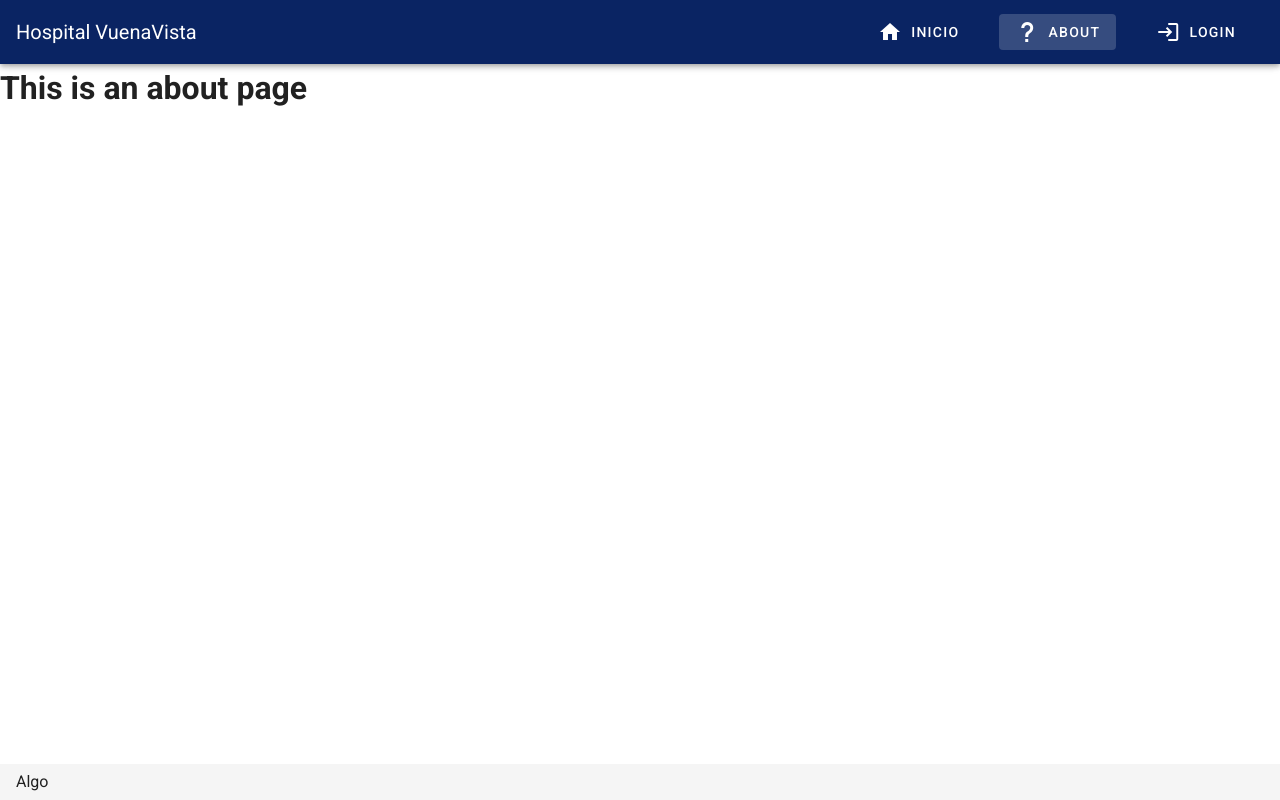
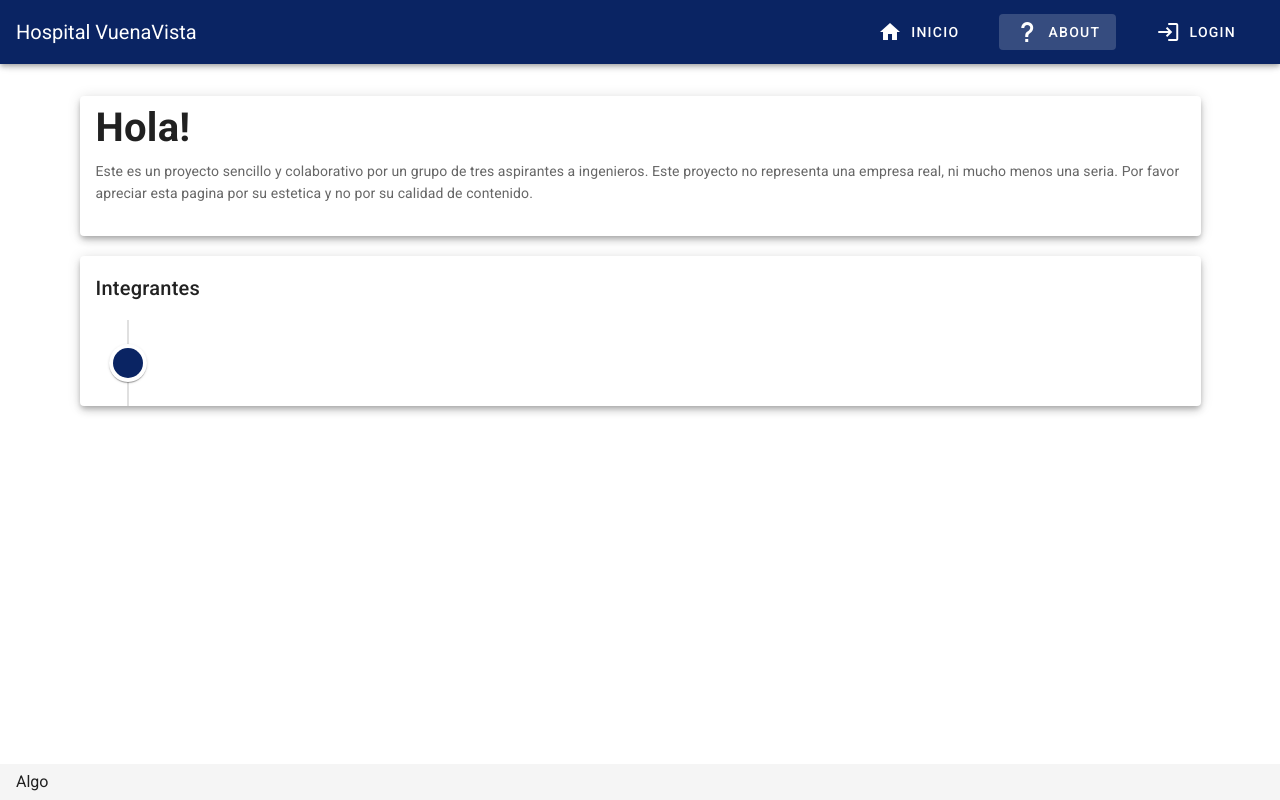
Before and after one commit to luismarioram99/practica1-TPI135, a Vue app: page /about in a window 1280 px wide. Built offline with nearby package versions, Linux system fonts and the light colour scheme.

Commit message:
updates to About page

```diff
--- a/src/views/About.vue
+++ b/src/views/About.vue
@@ -1,5 +1,25 @@
 <template>
-  <div class="about">
-    <h1>This is an about page</h1>
-  </div>
+  <v-container class=".dflex justify-center align-center">
+    <v-card elevation="5" class="ma-5">
+      <v-card-title>
+        <h1>Hola!</h1>
+      </v-card-title>
+      <v-card-text>
+        <p>
+          Este es un proyecto sencillo y colaborativo por un grupo de tres
+          aspirantes a ingenieros. Este proyecto no representa una empresa real,
+          ni mucho menos una seria. Por favor apreciar esta pagina por su
+          estetica y no por su calidad de contenido.
+        </p>
+      </v-card-text>
+    </v-card>
+    <v-card elevation="5" class="ma-5">
+      <v-card-title>
+        Integrantes
+      </v-card-title>
+      <v-timeline align-top dense>
+        <v-timeline-item> </v-timeline-item>
+      </v-timeline>
+    </v-card>
+  </v-container>
 </template>
```
